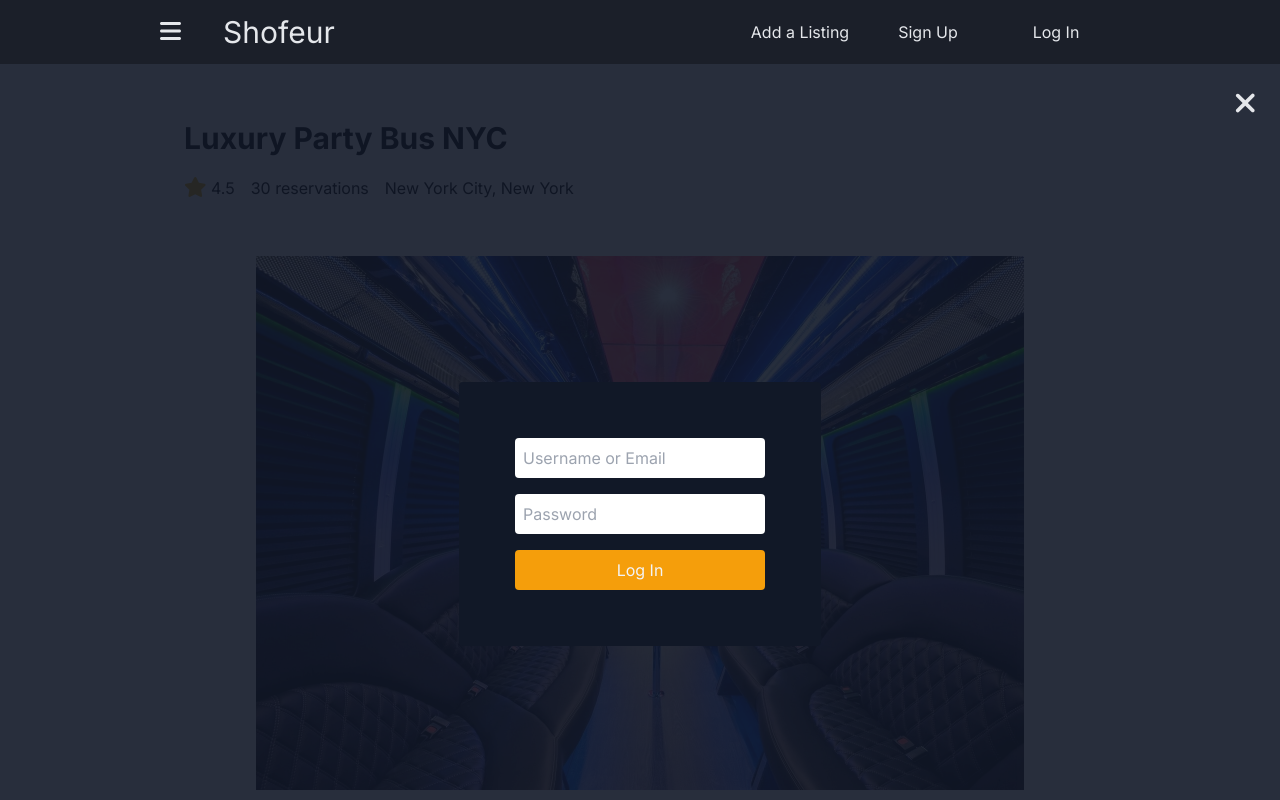
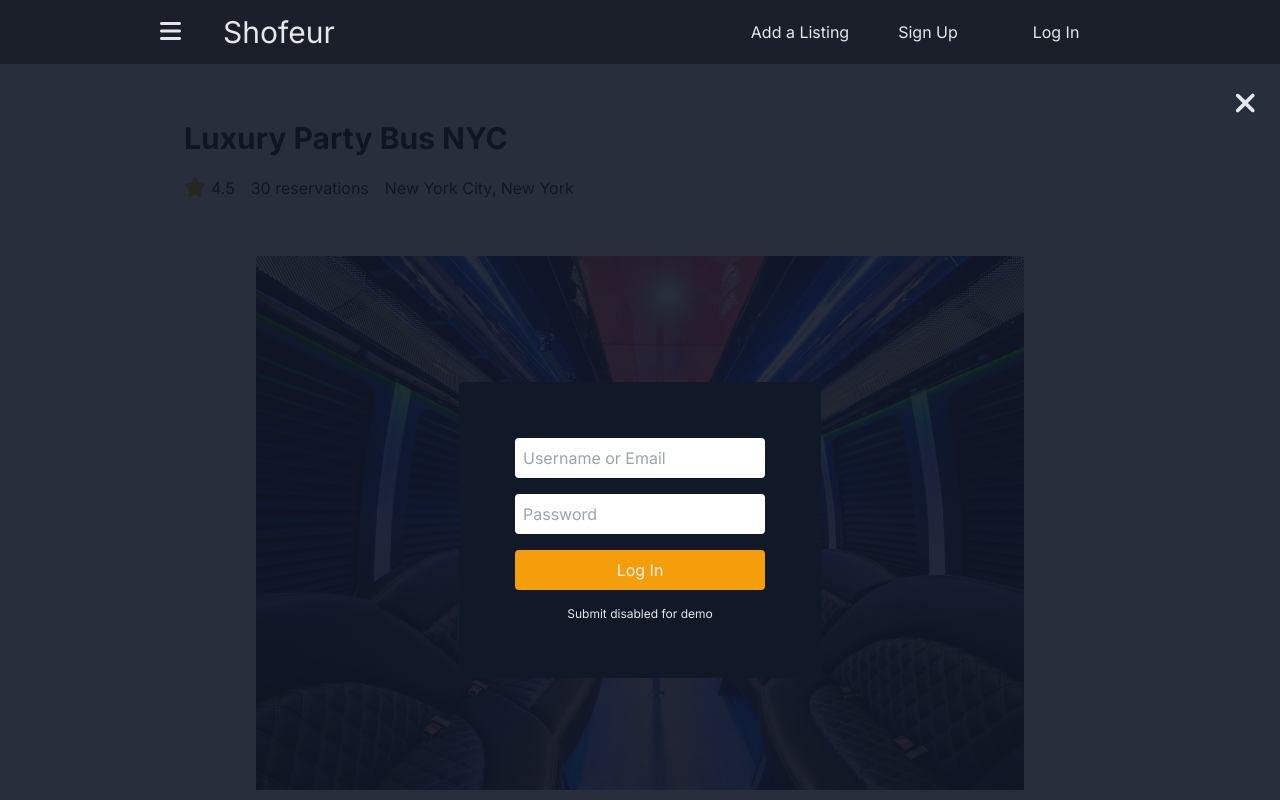
Before and after one commit to RMPasta/Shofeur, a Next.js app: page / in a window 1280 px wide. Both pictures are taken after a click on the element "Log In". Shown: the top 800 px of the page. Built offline with nearby package versions, Linux system fonts and the light colour scheme.

Commit message:
add demo text and slide menu toggle on modal button click

```diff
--- a/src/components/Login/Login.tsx
+++ b/src/components/Login/Login.tsx
@@ -21,6 +21,7 @@ export default function Login(): JSX.Element {
             <input type="text" placeholder="Username or Email" className="p-2 rounded" required />
             <input type="text" placeholder="Password" className="p-2 rounded" required />
             <button className="transition-colors duration-700 rounded p-2 bg-amber-500 text-gray-100 hover:bg-amber-600">Log In</button>
+            <p className='text-gray-200 text-xs self-center'>Submit disabled for demo</p>
         </form>
     </div>
     );
--- a/src/components/NavBar/SlideOutMenu.tsx
+++ b/src/components/NavBar/SlideOutMenu.tsx
@@ -41,10 +41,12 @@ export default function SlideOutMenu(): JSX.Element {
             <li className='flex justify-center hover:bg-gray-200 w-full p-4 hover:cursor-pointer' onClick={() => {
             setShowSignUp(!showSignUp)
             setShowLogin(false)
+            menuToggle()
           }}>Sign Up</li>
             <li className='flex justify-center hover:bg-gray-200 w-full p-4 hover:cursor-pointer' onClick={() => {
-            setShowLogin(!showLogin)
-            setShowSignUp(false)
+              setShowLogin(!showLogin)
+              setShowSignUp(false)
+              menuToggle()
           }}>Log In</li>
             <li className='flex justify-center hover:bg-gray-200 w-full p-4 hover:cursor-pointer'>Add a listing</li>
         </ul>
```
